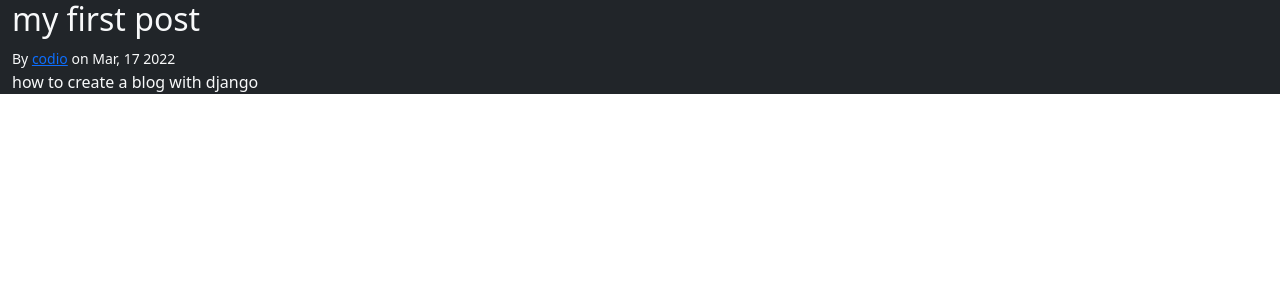
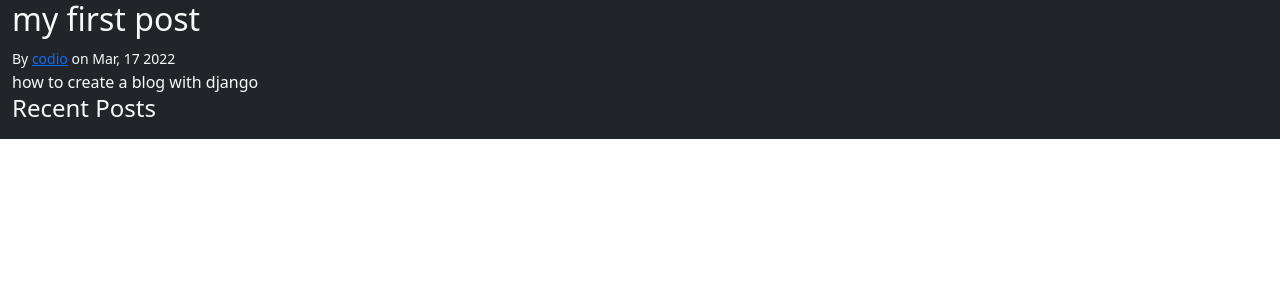
Before and after one commit to atefehes/django-course, a Django app: a page that uses templates/blog/post-byline.html in a window 1280 px wide. Shown: the top 300 px of the page. Run offline with Django 3.2, Linux system fonts and the light colour scheme; data comes from the database, SQL or seed files in the repository; parts of the project's set-up code (start-up, migrations or seed data) failed here and were passed over.

Commit message:
Finish Custom Templae Tags

```diff
--- a/blog/templatetags/blog_extras.py
+++ b/blog/templatetags/blog_extras.py
@@ -3,15 +3,18 @@ from django import template
 from django.utils.html import escape
 from django.utils.html import format_html
 from django.utils.safestring import mark_safe
+from blog.models import Post
 
 user_model = get_user_model()
 register = template.Library()
 
-@register.filter
-def author_details(author, current_user):
-    if not isinstance(author, user_model):
-        # return empty string as safe default
-        return ""
+
+@register.simple_tag(takes_context=True)
+def author_details_tag(context):
+    request = context["request"]
+    current_user = request.user
+    post = context["post"]
+    author = post.author
 
     if author == current_user:
         return format_html("<strong>me</strong>")
@@ -28,4 +31,42 @@ def author_details(author, current_user):
         prefix = ""
         suffix = ""
 
-    return format_html('{}{}{}', prefix, name, suffix)
+    return format_html("{}{}{}", prefix, name, suffix)
+
+
+# @register.filter
+# def author_details(author, current_user):
+#     if not isinstance(author, user_model):
+#         # return empty string as safe default
+#         return ""
+
+#     if author == current_user:
+#         return format_html("<strong>me</strong>")
+
+#     if author.first_name and author.last_name:
+#         name = f"{author.first_name} {author.last_name}"
+#     else:
+#         name = f"{author.username}"
+
+#     if author.email:
+#         prefix = format_html('<a href="mailto:{}">', author.email)
+#         suffix = format_html("</a>")
+#     else:
+#         prefix = ""
+#         suffix = ""
+
+#     return format_html('{}{}{}', prefix, name, suffix)
+
+
+@register.simple_tag
+def row(extra_classes=""):
+    return format_html('<div class="row {}">', extra_classes)
+
+@register.simple_tag
+def endrow():
+    return format_html("</div>")
+
+@register.inclusion_tag("blog/post-list.html")
+def recent_posts(post):
+    posts = Post.objects.exclude(pk=post.pk)[:5]
+    return {"title": "Recent Posts", "posts": posts}
--- a/templates/blog/post-byline.html
+++ b/templates/blog/post-byline.html
@@ -1,2 +1,3 @@
 {% load blog_extras %}
-<small>By {{ post.author|author_details:request.user }} on {{ post.published_at|date:"M, d Y" }}</small>
+
+<small>By {% author_details_tag %} on {{ post.published_at|date:"M, d Y" }}</small>
--- a/templates/blog/post-detail.html
+++ b/templates/blog/post-detail.html
@@ -1,14 +1,24 @@
 {% extends "base.html" %}
+{% load blog_extras %}
 {% block content %}
 <h2>{{ post.title }}</h2>
-<div class="row">
+{% row %}
     <div class="col">
         {% include "blog/post-byline.html" %}
     </div>
-</div>
-<div class="row">
+{% endrow %}
+{% row %}
     <div class="col">
         {{ post.content|safe }}
     </div>
-</div>
+{% endrow %}
+
+{% row %}
+    <div class="col">
+        {% recent_posts post %}
+    </div>
+{% endrow %}
+
 {% endblock %}
+
+<!-- existing code here -->
--- /dev/null
+++ b/templates/blog/post-list.html
@@ -0,0 +1,6 @@
+<h4>{{ title }}</h4>
+<ul>
+{% for post in posts %}
+    <li><a href="{% url "blog-post-detail" post.slug %}">{{ post.title }}</a></li>
+{% endfor %}
+</ul>
```
Also changed, not shown: templates/blog/index.html (+5 -3 lines).
